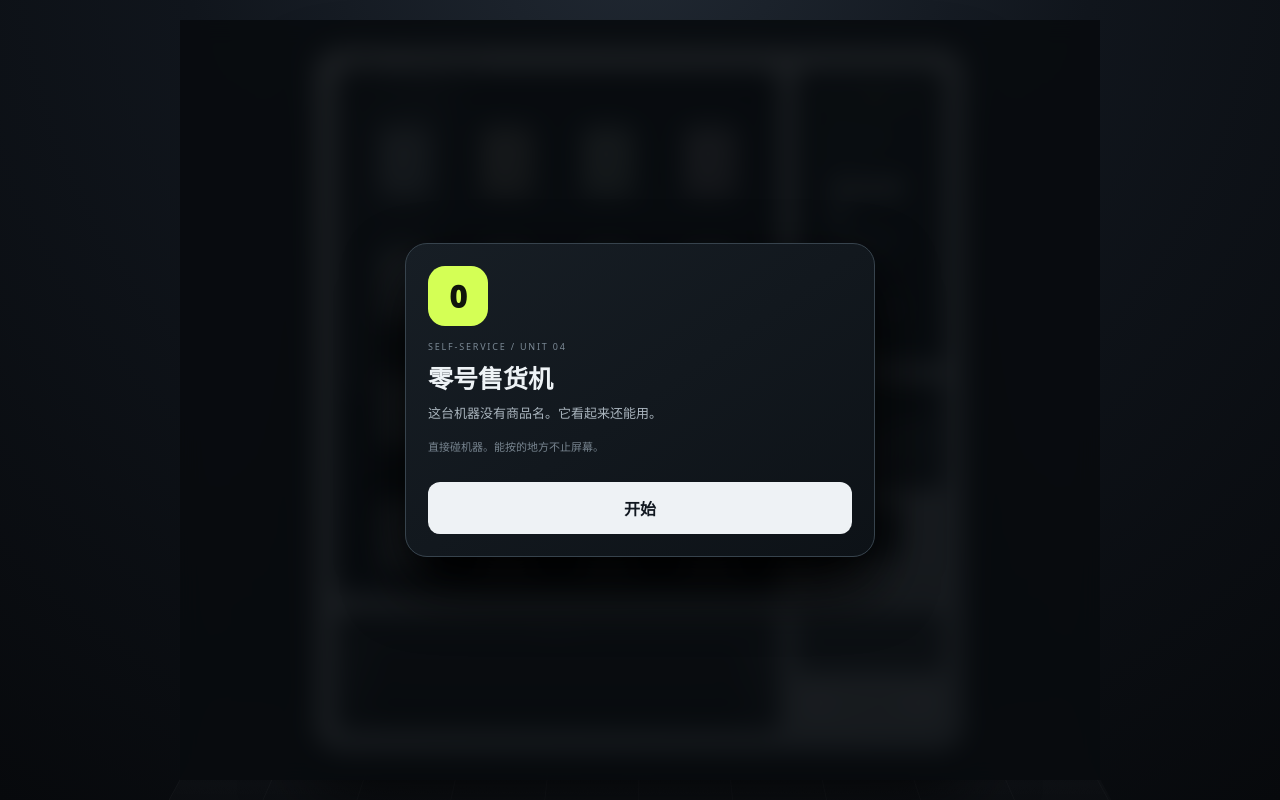
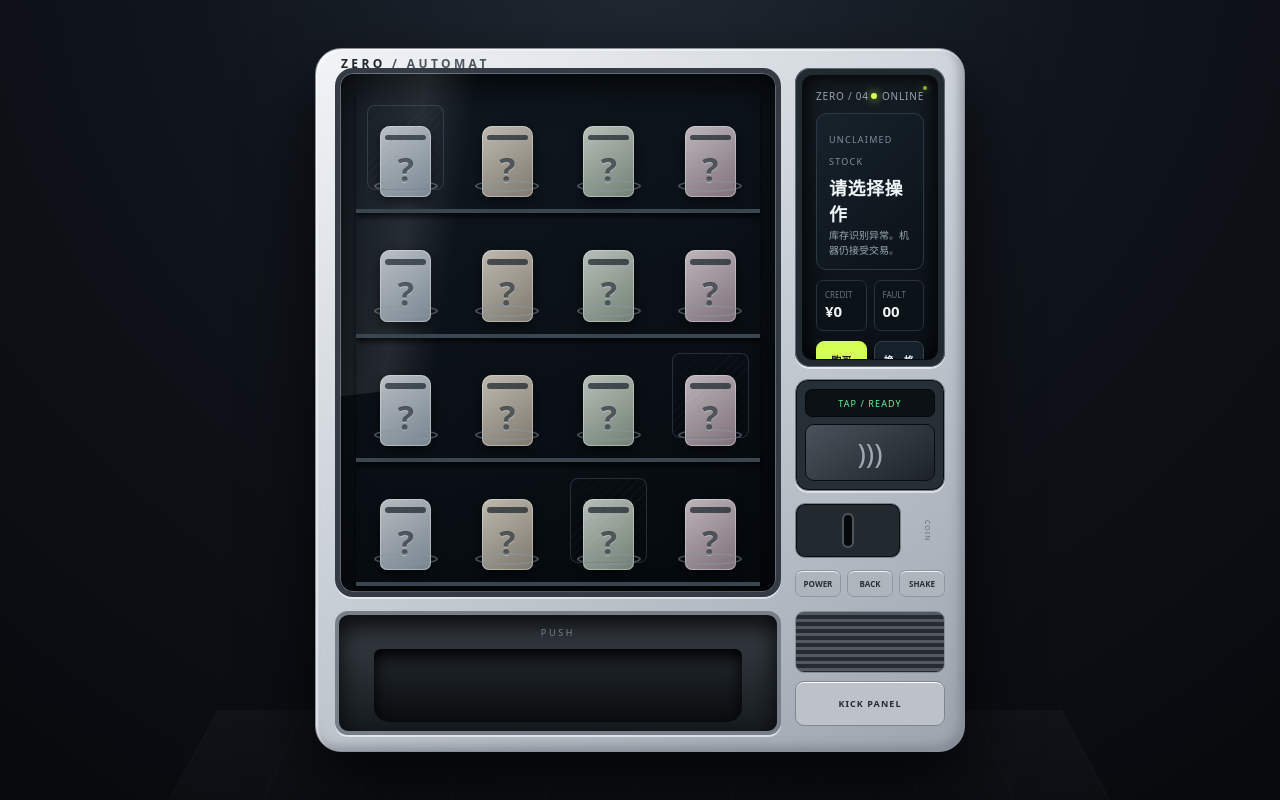
Before and after one commit to yangmao459/vendering, a plain HTML site: page index.html in a window 1280 px wide. Drawn offline with Linux system fonts and the light colour scheme.

Commit message:
Update index.html

```diff
--- a/index.html
+++ b/index.html
@@ -84,11 +84,6 @@ button{font:inherit;color:inherit}
       <div class="lowerSide"><div class="vent"></div><button class="kickBtn" id="kick">KICK PANEL</button></div>
       <div class="toast" id="toast"></div>
     </div>
-    <div class="overlay show" id="start"><div class="card">
-      <div class="startLogo">0</div><div class="kicker">SELF-SERVICE / UNIT 04</div><h2>零号售货机</h2>
-      <p>这台机器没有商品名。它看起来还能用。</p><p class="startHint">直接碰机器。能按的地方不止屏幕。</p>
-      <button class="startBtn" id="startBtn" type="button" onclick="document.getElementById('start').classList.remove('show')">开始</button>
-    </div></div>
     <div class="overlay" id="ending"><div class="card" id="endingCard"></div></div>
   </div>
 </div>
```
